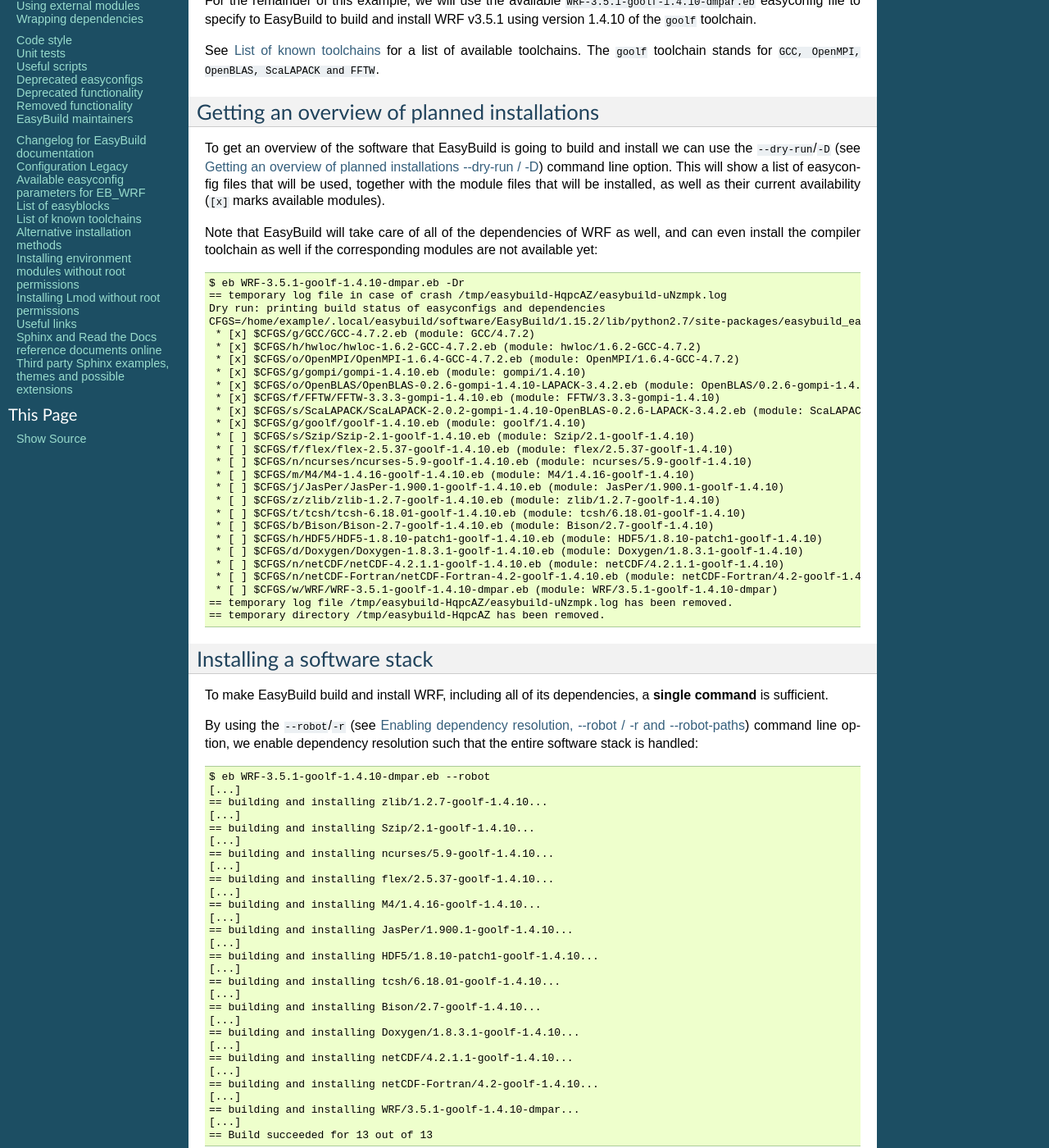
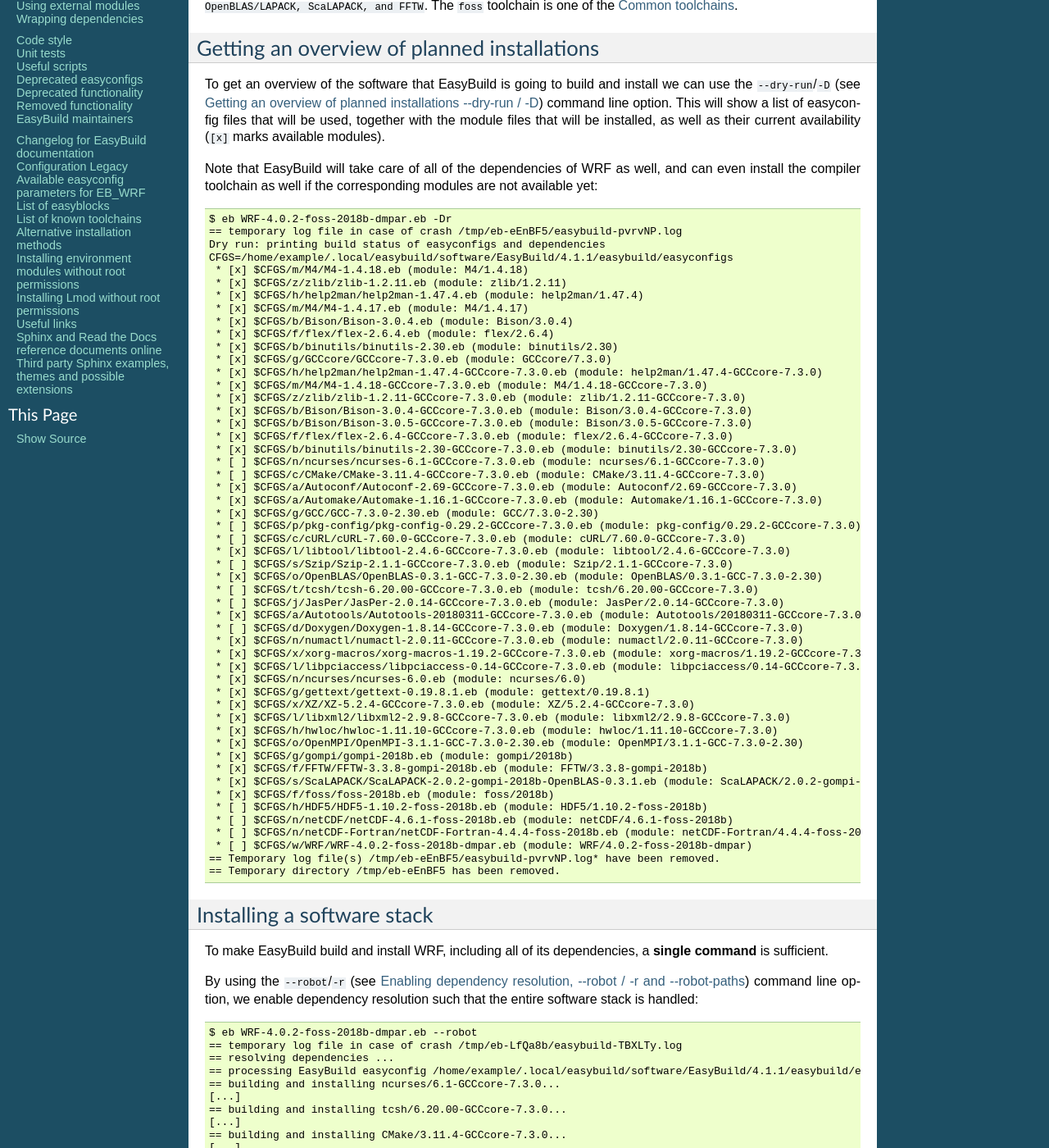
Before and after one commit to easybuilders/easybuild, a Sphinx documentation site: the page built from docs/Typical_workflow_example_with_WRF.rst, in a window 1280 px wide and 1400 px high, scrolled down 836 px. Shown: the whole window at 82% size. Built offline with Sphinx 7.4.7, drawn with Linux system fonts in a browser that asks for light colours; pages that are not in the unit, such as notebooks, are missing from menus; some of the changed text lies outside the part shown.

Commit message:
Updating WRF examples with output from EB 4.1.1 and foss/2018b
This is separating out the changes for WRF example from other documentation
changes that were accidentally bundled in PR #603.  Repeating the summary
here.

I updated the example output in the Typical workflow example to use EB
4.1.1 and install WRF based on the foss/2018b toolchain. References in
the text have been changed to match the updated output.

```diff
--- a/docs/Typical_workflow_example_with_WRF.rst
+++ b/docs/Typical_workflow_example_with_WRF.rst
@@ -26,30 +26,28 @@
 for example, to get a list of available easyconfig files for WRF::
 
   $ eb -S WRF
-  == temporary log file in case of crash /tmp/easybuild-MdAp7p/easybuild-zEBJMk.log
-  == Searching (case-insensitive) for 'WRF' in /home/example/.local/easybuild/software/EasyBuild/1.15.2/lib/python2.7/site-packages/easybuild_easyconfigs-1.15.2.0-py2.7.egg/easybuild/easyconfigs
-  CFGS1=/home/example/.local/easybuild/software/EasyBuild/1.15.2/lib/python2.7/site-packages/easybuild_easyconfigs-1.15.2.0-py2.7.egg/easybuild/easyconfigs/w/WRF
-   * $CFGS1/WRF-3.3.1-goalf-1.1.0-no-OFED-dmpar.eb
-   * $CFGS1/WRF-3.3.1-goolf-1.4.10-dmpar.eb
-   [...]
-   * $CFGS1/WRF-3.5-goolf-1.4.10-dmpar.eb
-   * $CFGS1/WRF-3.5-ictce-4.1.13-dmpar.eb
-   * $CFGS1/WRF-3.5-ictce-5.3.0-dmpar.eb
-   * $CFGS1/WRF-3.5.1-goolf-1.4.10-dmpar.eb
-   * $CFGS1/WRF-3.5.1-goolf-1.5.14-dmpar.eb
-   [...]
-  == temporary log file /tmp/easybuild-MdAp7p/easybuild-zEBJMk.log has been removed.
-  == temporary directory /tmp/easybuild-MdAp7p has been removed.
+  CFGS1=/home/example/.local/easybuild/software/EasyBuild/4.1.1/easybuild/easyconfigs
+   * $CFGS1/w/WPS/WPS-4.0.1_find-wrfdir.patch
+   * $CFGS1/w/WPS/WPS-4.0.2_find-wrfdir.patch
+   [ . . . ]
+   * $CFGS1/w/WRF/WRF-4.0.1-intel-2018b-dmpar.eb
+   * $CFGS1/w/WRF/WRF-4.0.2-foss-2018b-dmpar.eb
+   [ . . . ]
 
-Various easyconfig files are found: for different versions of WRF (e.g., v3.5 and v3.5.1),
-for different (versions of) compiler toolchains (e.g., goolf v1.4.10, goolf v1.5.14, ictce), etc.
+  Note: 16 matching archived easyconfig(s) found, use --consider-archived-easyconfigs to see them
 
-For the remainder of this example, we will use the available ``WRF-3.5.1-goolf-1.4.10-dmpar.eb``
+
+
+Various easyconfig files are found: for different versions of WRF (e.g., v3.8 and v4.1.3),
+for different (versions of) compiler toolchains (e.g., foss 2018b, intel 2018b), etc.
+
+For the remainder of this example, we will use the available ``WRF-4.0.2-foss-2018b-dmpar.eb``
 easyconfig file to specify to EasyBuild to build and install
-WRF v3.5.1 using version 1.4.10 of the ``goolf`` toolchain.
+WRF v4.0.2 using version 2018b of the ``foss`` toolchain.
 
-See :ref:`toolchains_table` for a list of available toolchains. The ``goolf`` toolchain
-stands for ``GCC, OpenMPI, OpenBLAS, ScaLAPACK and FFTW``.
+See :ref:`toolchains_table` for a list of available toolchains. The ``foss`` toolchain
+stands for ``GCC, OpenMPI, OpenBLAS/LAPACK, ScaLAPACK, and FFTW``.  The ``foss`` toolchain
+is one of the :ref:`common_toolchains`.
 
 Getting an overview of planned installations
 --------------------------------------------
@@ -63,33 +61,58 @@
 Note that EasyBuild will take care of all of the dependencies of WRF as well,
 and can even install the compiler toolchain as well if the corresponding modules are not available yet::
 
-  $ eb WRF-3.5.1-goolf-1.4.10-dmpar.eb -Dr
-  == temporary log file in case of crash /tmp/easybuild-HqpcAZ/easybuild-uNzmpk.log
+  $ eb WRF-4.0.2-foss-2018b-dmpar.eb -Dr
+  == temporary log file in case of crash /tmp/eb-eEnBF5/easybuild-pvrvNP.log
   Dry run: printing build status of easyconfigs and dependencies
-  CFGS=/home/example/.local/easybuild/software/EasyBuild/1.15.2/lib/python2.7/site-packages/easybuild_easyconfigs-1.15.2.0-py2.7.egg/easybuild/easyconfigs
-   * [x] $CFGS/g/GCC/GCC-4.7.2.eb (module: GCC/4.7.2)
-   * [x] $CFGS/h/hwloc/hwloc-1.6.2-GCC-4.7.2.eb (module: hwloc/1.6.2-GCC-4.7.2)
-   * [x] $CFGS/o/OpenMPI/OpenMPI-1.6.4-GCC-4.7.2.eb (module: OpenMPI/1.6.4-GCC-4.7.2)
-   * [x] $CFGS/g/gompi/gompi-1.4.10.eb (module: gompi/1.4.10)
-   * [x] $CFGS/o/OpenBLAS/OpenBLAS-0.2.6-gompi-1.4.10-LAPACK-3.4.2.eb (module: OpenBLAS/0.2.6-gompi-1.4.10-LAPACK-3.4.2)
-   * [x] $CFGS/f/FFTW/FFTW-3.3.3-gompi-1.4.10.eb (module: FFTW/3.3.3-gompi-1.4.10)
-   * [x] $CFGS/s/ScaLAPACK/ScaLAPACK-2.0.2-gompi-1.4.10-OpenBLAS-0.2.6-LAPACK-3.4.2.eb (module: ScaLAPACK/2.0.2-gompi-1.4.10-OpenBLAS-0.2.6-LAPACK-3.4.2)
-   * [x] $CFGS/g/goolf/goolf-1.4.10.eb (module: goolf/1.4.10)
-   * [ ] $CFGS/s/Szip/Szip-2.1-goolf-1.4.10.eb (module: Szip/2.1-goolf-1.4.10)
-   * [ ] $CFGS/f/flex/flex-2.5.37-goolf-1.4.10.eb (module: flex/2.5.37-goolf-1.4.10)
-   * [ ] $CFGS/n/ncurses/ncurses-5.9-goolf-1.4.10.eb (module: ncurses/5.9-goolf-1.4.10)
-   * [ ] $CFGS/m/M4/M4-1.4.16-goolf-1.4.10.eb (module: M4/1.4.16-goolf-1.4.10)
-   * [ ] $CFGS/j/JasPer/JasPer-1.900.1-goolf-1.4.10.eb (module: JasPer/1.900.1-goolf-1.4.10)
-   * [ ] $CFGS/z/zlib/zlib-1.2.7-goolf-1.4.10.eb (module: zlib/1.2.7-goolf-1.4.10)
-   * [ ] $CFGS/t/tcsh/tcsh-6.18.01-goolf-1.4.10.eb (module: tcsh/6.18.01-goolf-1.4.10)
-   * [ ] $CFGS/b/Bison/Bison-2.7-goolf-1.4.10.eb (module: Bison/2.7-goolf-1.4.10)
-   * [ ] $CFGS/h/HDF5/HDF5-1.8.10-patch1-goolf-1.4.10.eb (module: HDF5/1.8.10-patch1-goolf-1.4.10)
-   * [ ] $CFGS/d/Doxygen/Doxygen-1.8.3.1-goolf-1.4.10.eb (module: Doxygen/1.8.3.1-goolf-1.4.10)
-   * [ ] $CFGS/n/netCDF/netCDF-4.2.1.1-goolf-1.4.10.eb (module: netCDF/4.2.1.1-goolf-1.4.10)
-   * [ ] $CFGS/n/netCDF-Fortran/netCDF-Fortran-4.2-goolf-1.4.10.eb (module: netCDF-Fortran/4.2-goolf-1.4.10)
-   * [ ] $CFGS/w/WRF/WRF-3.5.1-goolf-1.4.10-dmpar.eb (module: WRF/3.5.1-goolf-1.4.10-dmpar)
-  == temporary log file /tmp/easybuild-HqpcAZ/easybuild-uNzmpk.log has been removed.
-  == temporary directory /tmp/easybuild-HqpcAZ has been removed.
+  CFGS=/home/example/.local/easybuild/software/EasyBuild/4.1.1/easybuild/easyconfigs
+   * [x] $CFGS/m/M4/M4-1.4.18.eb (module: M4/1.4.18)
+   * [x] $CFGS/z/zlib/zlib-1.2.11.eb (module: zlib/1.2.11)
+   * [x] $CFGS/h/help2man/help2man-1.47.4.eb (module: help2man/1.47.4)
+   * [x] $CFGS/m/M4/M4-1.4.17.eb (module: M4/1.4.17)
+   * [x] $CFGS/b/Bison/Bison-3.0.4.eb (module: Bison/3.0.4)
+   * [x] $CFGS/f/flex/flex-2.6.4.eb (module: flex/2.6.4)
+   * [x] $CFGS/b/binutils/binutils-2.30.eb (module: binutils/2.30)
+   * [x] $CFGS/g/GCCcore/GCCcore-7.3.0.eb (module: GCCcore/7.3.0)
+   * [x] $CFGS/h/help2man/help2man-1.47.4-GCCcore-7.3.0.eb (module: help2man/1.47.4-GCCcore-7.3.0)
+   * [x] $CFGS/m/M4/M4-1.4.18-GCCcore-7.3.0.eb (module: M4/1.4.18-GCCcore-7.3.0)
+   * [x] $CFGS/z/zlib/zlib-1.2.11-GCCcore-7.3.0.eb (module: zlib/1.2.11-GCCcore-7.3.0)
+   * [x] $CFGS/b/Bison/Bison-3.0.4-GCCcore-7.3.0.eb (module: Bison/3.0.4-GCCcore-7.3.0)
+   * [x] $CFGS/b/Bison/Bison-3.0.5-GCCcore-7.3.0.eb (module: Bison/3.0.5-GCCcore-7.3.0)
+   * [x] $CFGS/f/flex/flex-2.6.4-GCCcore-7.3.0.eb (module: flex/2.6.4-GCCcore-7.3.0)
+   * [x] $CFGS/b/binutils/binutils-2.30-GCCcore-7.3.0.eb (module: binutils/2.30-GCCcore-7.3.0)
+   * [ ] $CFGS/n/ncurses/ncurses-6.1-GCCcore-7.3.0.eb (module: ncurses/6.1-GCCcore-7.3.0)
+   * [ ] $CFGS/c/CMake/CMake-3.11.4-GCCcore-7.3.0.eb (module: CMake/3.11.4-GCCcore-7.3.0)
+   * [x] $CFGS/a/Autoconf/Autoconf-2.69-GCCcore-7.3.0.eb (module: Autoconf/2.69-GCCcore-7.3.0)
+   * [x] $CFGS/a/Automake/Automake-1.16.1-GCCcore-7.3.0.eb (module: Automake/1.16.1-GCCcore-7.3.0)
+   * [x] $CFGS/g/GCC/GCC-7.3.0-2.30.eb (module: GCC/7.3.0-2.30)
+   * [ ] $CFGS/p/pkg-config/pkg-config-0.29.2-GCCcore-7.3.0.eb (module: pkg-config/0.29.2-GCCcore-7.3.0)
+   * [ ] $CFGS/c/cURL/cURL-7.60.0-GCCcore-7.3.0.eb (module: cURL/7.60.0-GCCcore-7.3.0)
+   * [x] $CFGS/l/libtool/libtool-2.4.6-GCCcore-7.3.0.eb (module: libtool/2.4.6-GCCcore-7.3.0)
+   * [ ] $CFGS/s/Szip/Szip-2.1.1-GCCcore-7.3.0.eb (module: Szip/2.1.1-GCCcore-7.3.0)
+   * [x] $CFGS/o/OpenBLAS/OpenBLAS-0.3.1-GCC-7.3.0-2.30.eb (module: OpenBLAS/0.3.1-GCC-7.3.0-2.30)
+   * [ ] $CFGS/t/tcsh/tcsh-6.20.00-GCCcore-7.3.0.eb (module: tcsh/6.20.00-GCCcore-7.3.0)
+   * [ ] $CFGS/j/JasPer/JasPer-2.0.14-GCCcore-7.3.0.eb (module: JasPer/2.0.14-GCCcore-7.3.0)
+   * [x] $CFGS/a/Autotools/Autotools-20180311-GCCcore-7.3.0.eb (module: Autotools/20180311-GCCcore-7.3.0)
+   * [ ] $CFGS/d/Doxygen/Doxygen-1.8.14-GCCcore-7.3.0.eb (module: Doxygen/1.8.14-GCCcore-7.3.0)
+   * [x] $CFGS/n/numactl/numactl-2.0.11-GCCcore-7.3.0.eb (module: numactl/2.0.11-GCCcore-7.3.0)
+   * [x] $CFGS/x/xorg-macros/xorg-macros-1.19.2-GCCcore-7.3.0.eb (module: xorg-macros/1.19.2-GCCcore-7.3.0)
+   * [x] $CFGS/l/libpciaccess/libpciaccess-0.14-GCCcore-7.3.0.eb (module: libpciaccess/0.14-GCCcore-7.3.0)
+   * [x] $CFGS/n/ncurses/ncurses-6.0.eb (module: ncurses/6.0)
+   * [x] $CFGS/g/gettext/gettext-0.19.8.1.eb (module: gettext/0.19.8.1)
+   * [x] $CFGS/x/XZ/XZ-5.2.4-GCCcore-7.3.0.eb (module: XZ/5.2.4-GCCcore-7.3.0)
+   * [x] $CFGS/l/libxml2/libxml2-2.9.8-GCCcore-7.3.0.eb (module: libxml2/2.9.8-GCCcore-7.3.0)
+   * [x] $CFGS/h/hwloc/hwloc-1.11.10-GCCcore-7.3.0.eb (module: hwloc/1.11.10-GCCcore-7.3.0)
+   * [x] $CFGS/o/OpenMPI/OpenMPI-3.1.1-GCC-7.3.0-2.30.eb (module: OpenMPI/3.1.1-GCC-7.3.0-2.30)
+   * [x] $CFGS/g/gompi/gompi-2018b.eb (module: gompi/2018b)
+   * [x] $CFGS/f/FFTW/FFTW-3.3.8-gompi-2018b.eb (module: FFTW/3.3.8-gompi-2018b)
+   * [x] $CFGS/s/ScaLAPACK/ScaLAPACK-2.0.2-gompi-2018b-OpenBLAS-0.3.1.eb (module: ScaLAPACK/2.0.2-gompi-2018b-OpenBLAS-0.3.1)
+   * [x] $CFGS/f/foss/foss-2018b.eb (module: foss/2018b)
+   * [ ] $CFGS/h/HDF5/HDF5-1.10.2-foss-2018b.eb (module: HDF5/1.10.2-foss-2018b)
+   * [ ] $CFGS/n/netCDF/netCDF-4.6.1-foss-2018b.eb (module: netCDF/4.6.1-foss-2018b)
+   * [ ] $CFGS/n/netCDF-Fortran/netCDF-Fortran-4.4.4-foss-2018b.eb (module: netCDF-Fortran/4.4.4-foss-2018b)
+   * [ ] $CFGS/w/WRF/WRF-4.0.2-foss-2018b-dmpar.eb (module: WRF/4.0.2-foss-2018b-dmpar)
+  == Temporary log file(s) /tmp/eb-eEnBF5/easybuild-pvrvNP.log* have been removed.
+  == Temporary directory /tmp/eb-eEnBF5 has been removed.
 
 
 
@@ -101,48 +124,57 @@
 By using the ``--robot``/``-r`` (see :ref:`use_robot`) command line option,
 we enable dependency resolution such that the entire software stack is handled::
 
-  $ eb WRF-3.5.1-goolf-1.4.10-dmpar.eb --robot
+  $ eb WRF-4.0.2-foss-2018b-dmpar.eb --robot
+  == temporary log file in case of crash /tmp/eb-LfQa8b/easybuild-TBXLTy.log
+  == resolving dependencies ...
+  == processing EasyBuild easyconfig /home/example/.local/easybuild/software/EasyBuild/4.1.1/easybuild/easyconfigs/n/ncurses/ncurses-6.1-GCCcore-7.3.0.eb
+  == building and installing ncurses/6.1-GCCcore-7.3.0...
   [...]
-  == building and installing zlib/1.2.7-goolf-1.4.10...
+  == building and installing tcsh/6.20.00-GCCcore-7.3.0...
   [...]
-  == building and installing Szip/2.1-goolf-1.4.10...
+  == building and installing CMake/3.11.4-GCCcore-7.3.0...
   [...]
-  == building and installing ncurses/5.9-goolf-1.4.10...
+  == building and installing JasPer/2.0.14-GCCcore-7.3.0...
   [...]
-  == building and installing flex/2.5.37-goolf-1.4.10...
+  == building and installing pkg-config/0.29.2-GCCcore-7.3.0...
   [...]
-  == building and installing M4/1.4.16-goolf-1.4.10...
+  == building and installing Doxygen/1.8.14-GCCcore-7.3.0...
   [...]
-  == building and installing JasPer/1.900.1-goolf-1.4.10...
+  == building and installing cURL/7.60.0-GCCcore-7.3.0...
   [...]
-  == building and installing HDF5/1.8.10-patch1-goolf-1.4.10...
+  == building and installing Szip/2.1.1-GCCcore-7.3.0...
   [...]
-  == building and installing tcsh/6.18.01-goolf-1.4.10...
+  == building and installing HDF5/1.10.2-foss-2018b...
   [...]
-  == building and installing Bison/2.7-goolf-1.4.10...
+  == building and installing netCDF/4.6.1-foss-2018b...
   [...]
-  == building and installing Doxygen/1.8.3.1-goolf-1.4.10...
+  == building and installing netCDF-Fortran/4.4.4-foss-2018b...
   [...]
-  == building and installing netCDF/4.2.1.1-goolf-1.4.10...
+  == building and installing WRF/4.0.2-foss-2018b-dmpar...
   [...]
-  == building and installing netCDF-Fortran/4.2-goolf-1.4.10...
-  [...]
-  == building and installing WRF/3.5.1-goolf-1.4.10-dmpar...
-  [...]
-  == Build succeeded for 13 out of 13
+  == Build succeeded for 12 out of 12
+  == Temporary log file(s) /tmp/eb-LfQa8b/easybuild-TBXLTy.log* have been removed.
+  == Temporary directory /tmp/eb-LfQa8b has been removed.
+
 
 Once the installation has succeeded, modules will be available for WRF and all of its dependencies::
 
   $ module load WRF
   $ module list
-  Currently Loaded Modulefiles:
-    1) GCC/4.7.2                                                  9) JasPer/1.900.1-goolf-1.4.10
-    2) hwloc/1.6.2-GCC-4.7.2                                     10) zlib/1.2.7-goolf-1.4.10
-    3) OpenMPI/1.6.4-GCC-4.7.2                                   11) Szip/2.1-goolf-1.4.10
-    4) gompi/1.4.10                                              12) HDF5/1.8.10-patch1-goolf-1.4.10
-    5) OpenBLAS/0.2.6-gompi-1.4.10-LAPACK-3.4.2                  13) netCDF/4.2.1.1-goolf-1.4.10
-    6) FFTW/3.3.3-gompi-1.4.10                                   14) netCDF-Fortran/4.2-goolf-1.4.10
-    7) ScaLAPACK/2.0.2-gompi-1.4.10-OpenBLAS-0.2.6-LAPACK-3.4.2  15) WRF/3.5.1-goolf-1.4.10-dmpar
-    8) goolf/1.4.10
+  $ module list
+
+  Currently Loaded Modules:
+    1) EasyBuild/4.1.1                  13) gompi/2018b
+    2) GCCcore/7.3.0                    14) FFTW/3.3.8-gompi-2018b
+    3) zlib/1.2.11-GCCcore-7.3.0        15) ScaLAPACK/2.0.2-gompi-2018b-OpenBLAS-0.3.1
+    4) binutils/2.30-GCCcore-7.3.0      16) foss/2018b
+    5) GCC/7.3.0-2.30                   17) JasPer/2.0.14-GCCcore-7.3.0
+    6) numactl/2.0.11-GCCcore-7.3.0     18) Szip/2.1.1-GCCcore-7.3.0
+    7) XZ/5.2.4-GCCcore-7.3.0           19) HDF5/1.10.2-foss-2018b
+    8) libxml2/2.9.8-GCCcore-7.3.0      20) cURL/7.60.0-GCCcore-7.3.0
+    9) libpciaccess/0.14-GCCcore-7.3.0  21) netCDF/4.6.1-foss-2018b
+   10) hwloc/1.11.10-GCCcore-7.3.0      22) netCDF-Fortran/4.4.4-foss-2018b
+   11) OpenMPI/3.1.1-GCC-7.3.0-2.30     23) WRF/4.0.2-foss-2018b-dmpar
+   12) OpenBLAS/0.3.1-GCC-7.3.0-2.30
 
 For more information, see the other topics discussed in the documentation (see :ref:`contents`).
```
